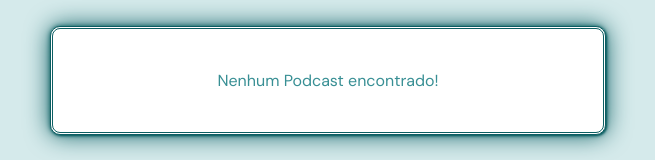
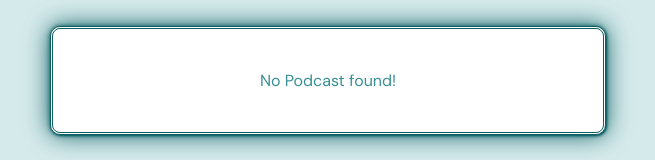
Before and after one commit to ecpieritz/radio-podcast, a website: page index.html in a window 1280 px wide. Shown: the part 209-369 px from the top of the page, without its empty margins (312-967 px from the left). Drawn offline with Linux system fonts and the light colour scheme.

Commit message:
Changed #divPodcast from pt-BR to en

```diff
--- a/index.html
+++ b/index.html
@@ -22,7 +22,7 @@
          <input type="range" id="rangeFrequencies" value="87.5" min="87.5" max="108" step="0.1">
       </div>
       <div id="divPodcast">
-         <p>Nenhum Podcast encontrado!</p>
+         <p>No Podcast found!</p>
       </div>
    </div>
 
```
